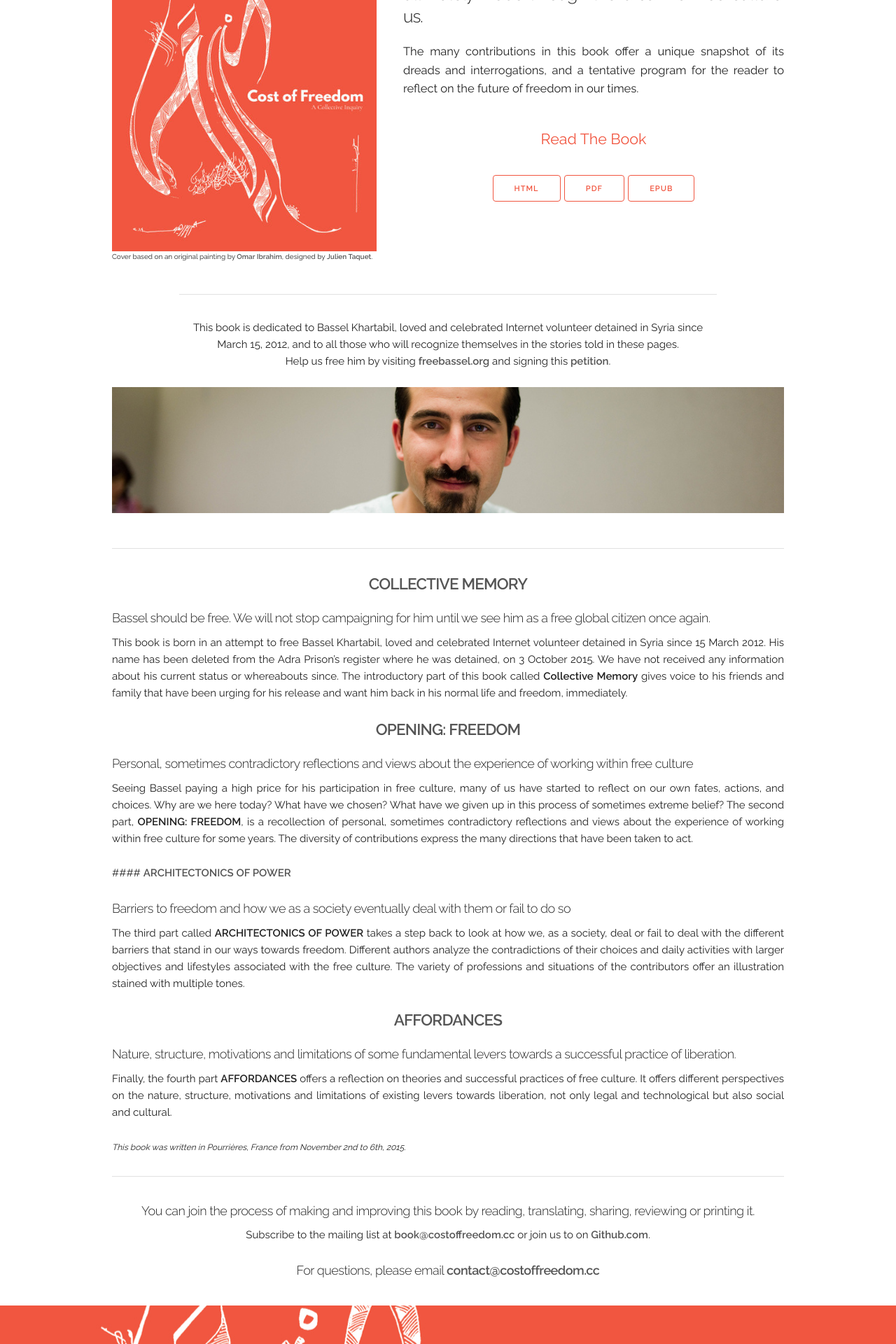
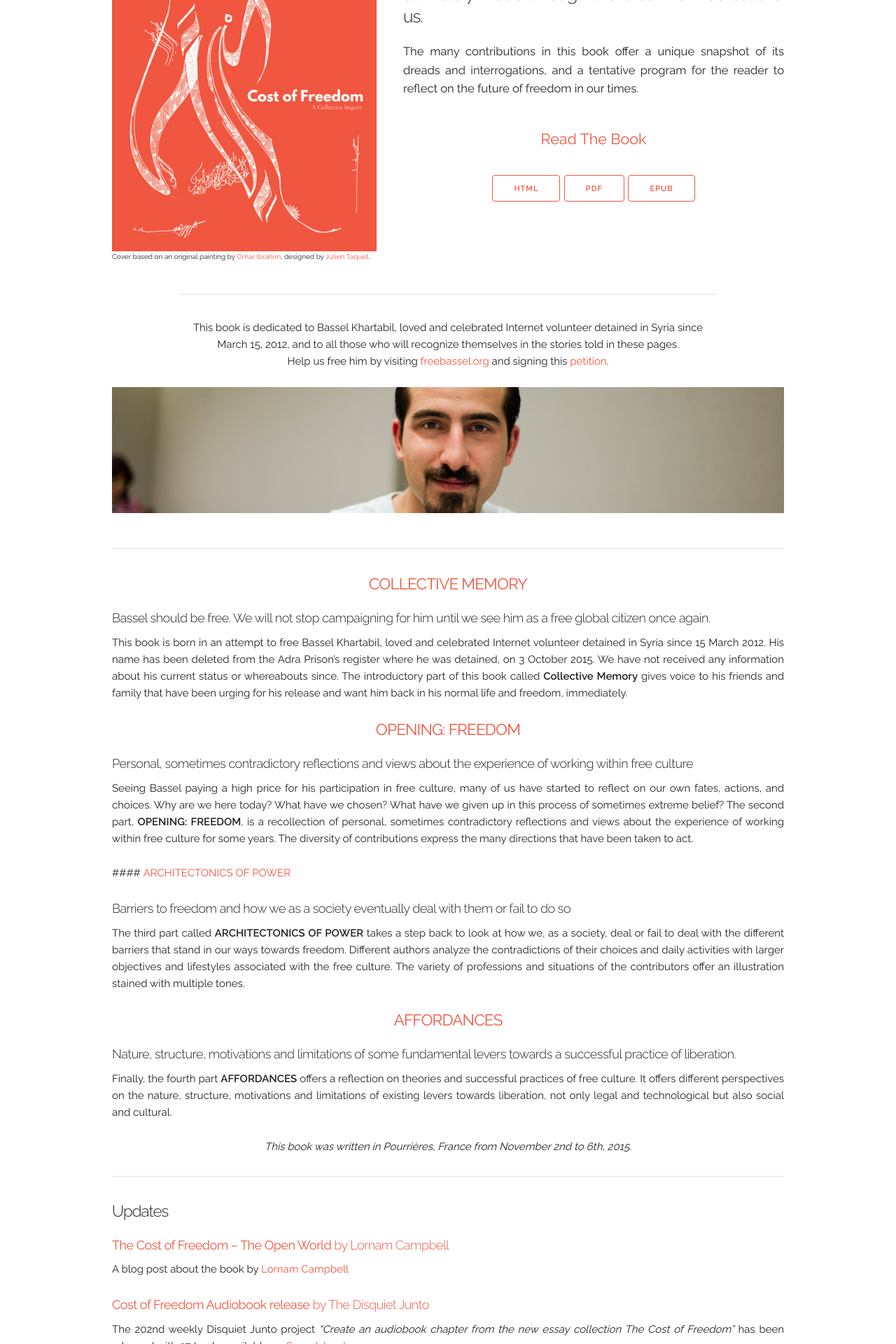
Before and after one commit to costoffreedom/costoffreedom.cc, a Jekyll site: the page built from index.md, in a window 1280 px wide. Shown: the part 426-2346 px from the top of the page at 70% size. Built offline with Jekyll 4.4.1, drawn with Linux system fonts in a browser that asks for light colours; some of the changed text lies outside the part shown.

Commit message:
add news on frontpage

```diff
--- a/_includes/bassel.html
+++ b/_includes/bassel.html
@@ -14,9 +14,9 @@
     </a>
     <div class="caption">
         <p>Bassel Khartabil, loved and celebrated Internet volunteer detained in Syria since March 15, 2012
-            <small>
-                    Credits : <a href="https://www.flickr.com/photos/joi/4670781482/">Flickr / Joi Ito</a>
-                </small>
+          <small>
+            Credits : <a href="https://www.flickr.com/photos/joi/4670781482/">Flickr / Joi Ito</a>
+          </small>
         </p>
     </div>
 </div>
--- a/_includes/news.html
+++ b/_includes/news.html
@@ -1,10 +1,11 @@
-<ul>
-{% for news in site.posts %}
-    <li>
-      <p><a href="{{ news.link}}">{{ news.title }}</a></p>
-      <p>
-        {{ news.content }}
-      </p>
-    </li>
-{% endfor %}
-</ul>
+<div id="news">
+  <h3>Updates</h3>
+  <ul>
+  {% for post in site.posts %}
+      <li>
+        <h5><a href="{{ post.link}}">{{ post.title }}</a> by {{ post.author}}</h5>
+        {{ post.content }}
+      </li>
+  {% endfor %}
+  </ul>
+</div>
--- a/index.md
+++ b/index.md
@@ -69,11 +69,18 @@ The third part called **ARCHITECTONICS OF POWER** takes a step back to look at h
 Finally, the fourth part **AFFORDANCES** offers a reflection on theories and successful practices of free culture. It offers different perspectives on the nature, structure, motivations and limitations of existing levers towards liberation, not only legal and technological but also social and cultural.
 
 
-<small>
-*This book was written in Pourrières, France from November 2nd to 6th, 2015.*
-</small>
+<p class="center">
+  <em>
+    This book was written in Pourrières, France from November 2nd to 6th, 2015.
+  </em>
+</p>
 
 ***
+
+{% include news.html %}
+
+***
+
 
 
 <div class="center" >
--- a/scss/style.scss
+++ b/scss/style.scss
@@ -19,10 +19,11 @@ img {
 
 a {
   text-decoration: none;
-  color: #555;
-  font-weight: bold;
+  color: #F15640;
+  font-weight: normal;
   &:hover {
     color: #F15640;
+    text-decoration: underline;
   }
 }
 
@@ -56,6 +57,10 @@ h4 {
   font-size: 1.5em;
   text-align: center;
   text-transform: uppercase;
+  a {
+    color: #F15640;
+    font-weight: normal;
+  }
 }
 
 h5 {
@@ -339,3 +344,22 @@ body.links {
   margin-top: 2em;
   color: #F15640;
 }
+
+/*
+* news
+*/
+
+#news {
+  ul {
+    list-style: none;
+  }
+
+  h5{
+    color: #F15640;
+    padding-bottom: 0;
+    a{
+      color: #F15640;
+    }
+  }
+
+}
```
Also changed, not shown: _posts/2015-11-12-junto-audiobook.md (added, +6 -0 lines), _posts/2015-11-17-audiobook-release.md (added, +6 -0 lines), _posts/2015-11-17-audiobook.md (deleted, +0 -4 lines), _posts/2016-01-08-lorna-campbell.md (added, +6 -0 lines).
